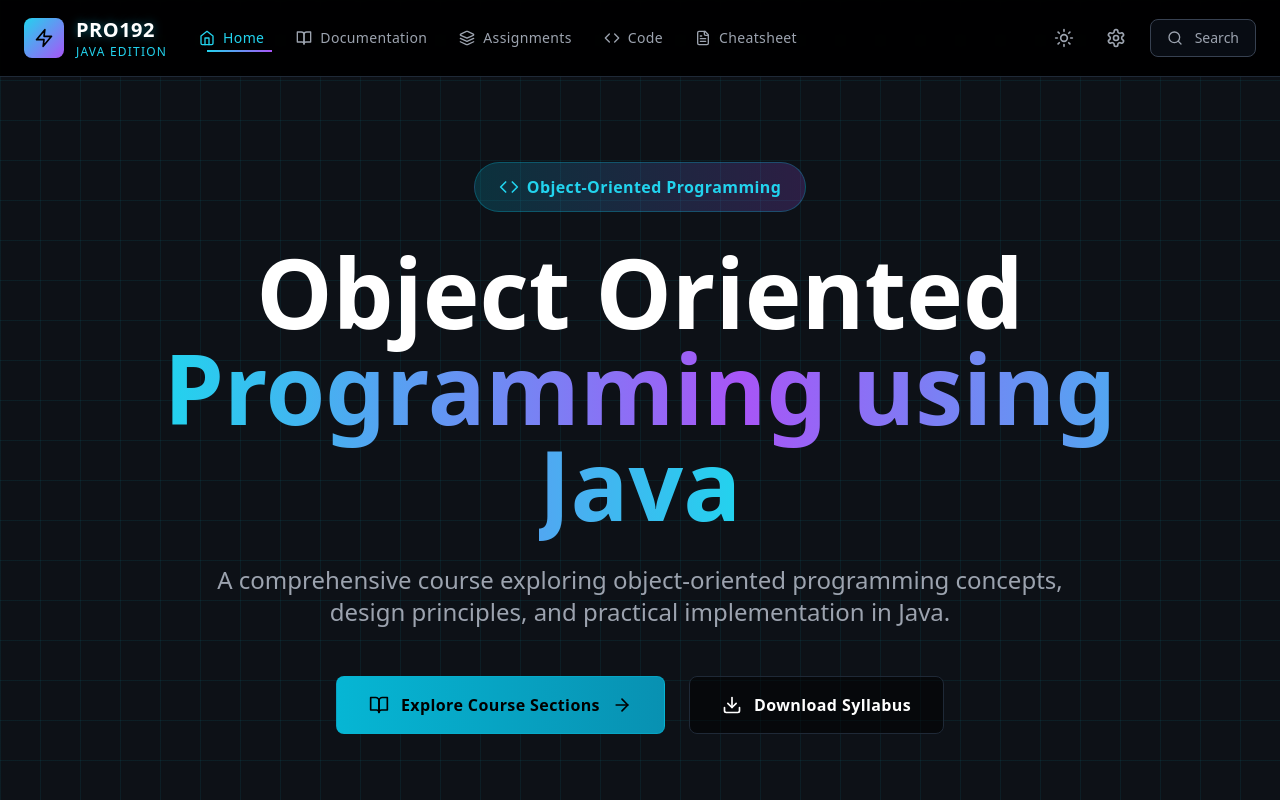
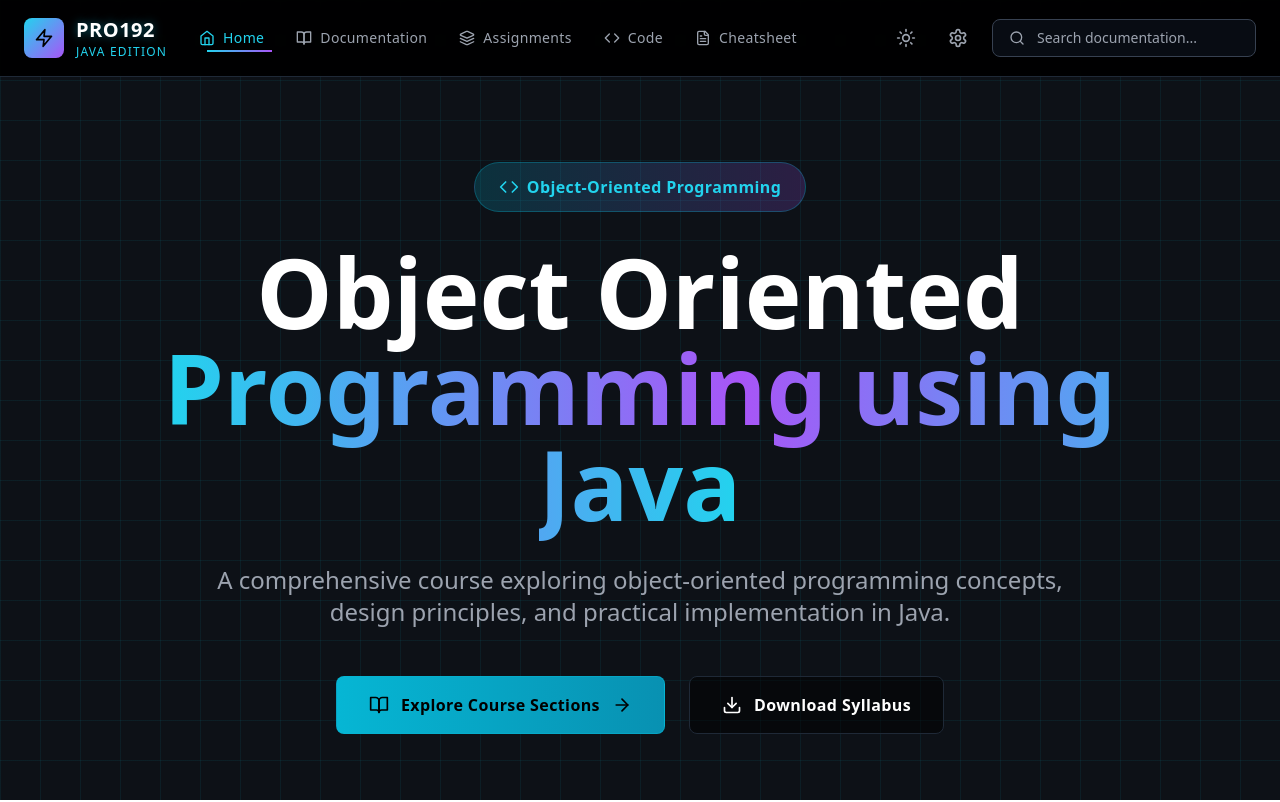
Before and after one commit to Teramax-void/mdx-test, a React (Vite) app: page / in a window 1280 px wide. Shown: the top 802 px of the page. Built offline with nearby package versions, Linux system fonts and the light colour scheme.

Commit message:
Fix Search Bar Functionality and Hover Effects

```diff
--- a/src/components/Header.tsx
+++ b/src/components/Header.tsx
@@ -7,6 +7,8 @@ import { useSettings } from '../contexts/SettingsContext';
 const Header: React.FC = () => {
   const location = useLocation();
   const [showSettings, setShowSettings] = useState(false);
+  const [searchQuery, setSearchQuery] = useState('');
+  const [isSearchFocused, setIsSearchFocused] = useState(false);
   const { settings } = useSettings();
 
   const isActive = (path: string) => {
@@ -40,7 +42,41 @@ const Header: React.FC = () => {
     };
   };
 
+  const getSearchClasses = () => {
+    if (settings.theme === 'light') {
+      return {
+        container: `bg-gray-100 border-gray-200 hover:border-cyan-500/50 focus-within:border-cyan-500 focus-within:bg-white ${isSearchFocused ? 'border-cyan-500 bg-white shadow-lg shadow-cyan-500/10' : ''}`,
+        input: 'bg-transparent text-gray-900 placeholder-gray-500',
+        icon: `${isSearchFocused ? 'text-cyan-500' : 'text-gray-500'} group-hover:text-cyan-500`
+      };
+    }
+    return {
+      container: `bg-gray-900/50 border-gray-700 hover:border-cyan-500/50 focus-within:border-cyan-500 focus-within:bg-gray-800/50 ${isSearchFocused ? 'border-cyan-500 bg-gray-800/50 shadow-lg shadow-cyan-500/10' : ''}`,
+      input: 'bg-transparent text-white placeholder-gray-400',
+      icon: `${isSearchFocused ? 'text-cyan-400' : 'text-gray-400'} group-hover:text-cyan-400`
+    };
+  };
+
   const textClasses = getTextClasses();
+  const searchClasses = getSearchClasses();
+
+  const handleSearchSubmit = (e: React.FormEvent) => {
+    e.preventDefault();
+    if (searchQuery.trim()) {
+      // Here you would implement search functionality
+      console.log('Searching for:', searchQuery);
+      // For now, we'll just show an alert
+      alert(`Searching for: "${searchQuery}"`);
+    }
+  };
+
+  const handleSearchFocus = () => {
+    setIsSearchFocused(true);
+  };
+
+  const handleSearchBlur = () => {
+    setIsSearchFocused(false);
+  };
 
   return (
     <>
@@ -144,16 +180,63 @@ const Header: React.FC = () => {
             <button className={`p-2 ${textClasses.secondary} ${textClasses.hover} hover:bg-gray-800/50 rounded-lg transition-all duration-200 group`}>
               <Sun className="w-5 h-5 group-hover:rotate-45 transition-transform duration-200" />
             </button>
+
             <button
               onClick={() => setShowSettings(true)}
               className={`p-2 ${textClasses.secondary} ${textClasses.hover} hover:bg-gray-800/50 rounded-lg transition-all duration-200`}
             >
               <Settings className="w-5 h-5" />
             </button>
-            <div className={`flex items-center space-x-3 ${settings.theme === 'light' ? 'bg-gray-100 border-gray-200' : 'bg-gray-900/50 border-gray-700'} border rounded-lg px-4 py-2 hover:border-cyan-500/50 transition-all duration-200 group`}>
-              <Search className={`w-4 h-4 ${textClasses.secondary} group-hover:text-cyan-400 transition-colors duration-200`} />
-              <span className={`text-sm ${textClasses.secondary} group-hover:${textClasses.primary} transition-colors duration-200`}>Search</span>
-            </div>
+
+            {/* Enhanced Search Bar */}
+            <form onSubmit={handleSearchSubmit} className="relative">
+              <div className={`flex items-center space-x-3 border rounded-lg px-4 py-2 transition-all duration-300 group min-w-[200px] ${searchClasses.container}`}>
+                <Search className={`w-4 h-4 transition-all duration-300 ${searchClasses.icon}`} />
+                <input
+                  type="text"
+                  placeholder="Search documentation..."
+                  value={searchQuery}
+                  onChange={(e) => setSearchQuery(e.target.value)}
+                  onFocus={handleSearchFocus}
+                  onBlur={handleSearchBlur}
+                  className={`text-sm outline-none flex-1 transition-all duration-300 ${searchClasses.input}`}
+                />
+                {searchQuery && (
+                  <button
+                    type="button"
+                    onClick={() => setSearchQuery('')}
+                    className={`text-xs ${textClasses.secondary} ${textClasses.hover} transition-colors duration-200`}
+                  >
+                    ✕
+                  </button>
+                )}
+              </div>
+
+              {/* Search suggestions dropdown (when focused and has query) */}
+              {isSearchFocused && searchQuery && (
+                <div className={`absolute top-full left-0 right-0 mt-2 ${settings.theme === 'light' ? 'bg-white border-gray-200' : 'bg-gray-900 border-gray-700'} border rounded-lg shadow-xl z-50 max-h-64 overflow-y-auto`}>
+                  <div className="p-2">
+                    <div className={`text-xs ${textClasses.muted} uppercase tracking-widest font-semibold mb-2 px-2`}>
+                      Search Results
+                    </div>
+                    <div className="space-y-1">
+                      <button className={`w-full text-left px-3 py-2 rounded-md ${textClasses.secondary} hover:${settings.theme === 'light' ? 'bg-gray-100' : 'bg-gray-800'} transition-colors duration-200 text-sm`}>
+                        <div className={`font-medium ${textClasses.primary}`}>Java Basics</div>
+                        <div className={`text-xs ${textClasses.muted}`}>Documentation → Core Concepts</div>
+                      </button>
+                      <button className={`w-full text-left px-3 py-2 rounded-md ${textClasses.secondary} hover:${settings.theme === 'light' ? 'bg-gray-100' : 'bg-gray-800'} transition-colors duration-200 text-sm`}>
+                        <div className={`font-medium ${textClasses.primary}`}>Object-Oriented Programming</div>
+                        <div className={`text-xs ${textClasses.muted}`}>Documentation → Advanced Topics</div>
+                      </button>
+                      <button className={`w-full text-left px-3 py-2 rounded-md ${textClasses.secondary} hover:${settings.theme === 'light' ? 'bg-gray-100' : 'bg-gray-800'} transition-colors duration-200 text-sm`}>
+                        <div className={`font-medium ${textClasses.primary}`}>HelloWorld Assignment</div>
+                        <div className={`text-xs ${textClasses.muted}`}>Assignments → Beginner</div>
+                      </button>
+                    </div>
+                  </div>
+                </div>
+              )}
+            </form>
           </div>
         </div>
       </header>
```
